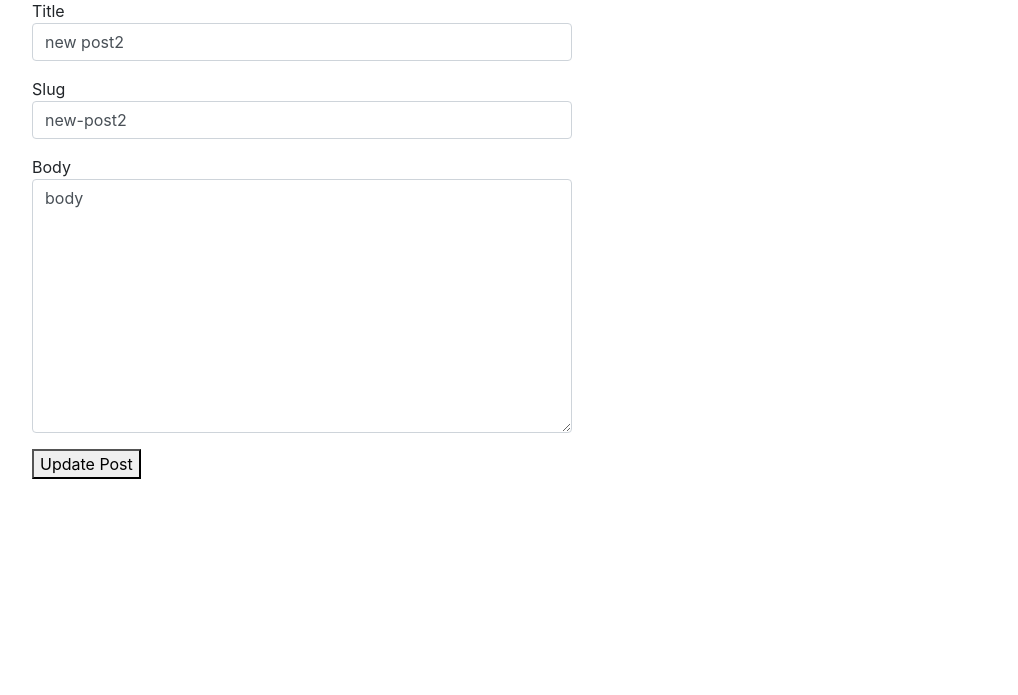
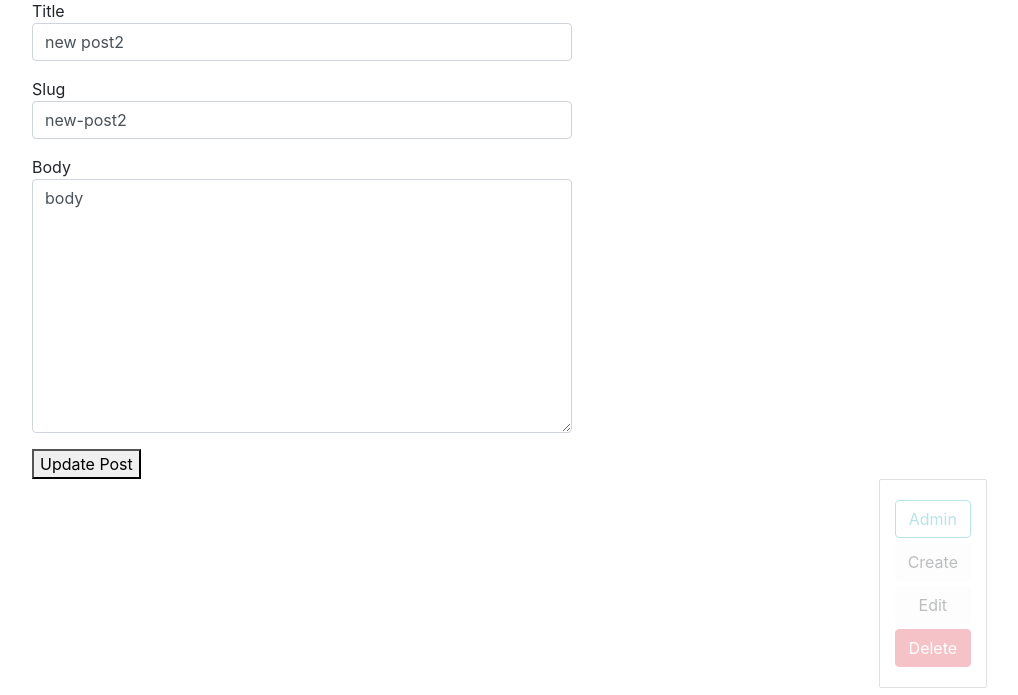
Before and after one commit to VaitsiakhouskiDzmitr/MyBlog, a Django app: a page that uses app/myblog/templates/base.html in a window 1280 px wide. Shown: the part 105-800 px from the top of the page, without its empty margins (243-1261 px from the left). Run offline with Django 3.2, Linux system fonts and the light colour scheme; data comes from the database, SQL or seed files in the repository; some libraries are stand-ins or nearby versions.

Commit message:
admin panel no full

```diff
--- a/app/myblog/blog/templates/blog/base_blog.html
+++ b/app/myblog/blog/templates/blog/base_blog.html
@@ -1 +1,7 @@
 {% extends 'base.html' %}
+
+{% block admin-panel %}
+  <a href="#" class="btn btn-light">Create</a>
+  <a href="{{admin_object.get_update_url}}" class="btn btn-light">Edit</a>
+  <a href="{{admin_object.get_delete_url}}" class="btn btn-danger">Delete</a>
+{% endblock %}
--- a/app/myblog/blog/templates/blog/post_update_form.html
+++ b/app/myblog/blog/templates/blog/post_update_form.html
@@ -1,7 +1,7 @@
 {% extends 'blog/base_blog.html' %}
 
 {% block title %}
-  post Create
+  post Update
 {% endblock %}
 
 {% block content %}
--- a/app/myblog/blog/utils.py
+++ b/app/myblog/blog/utils.py
@@ -2,6 +2,14 @@ from django.shortcuts import render
 from django.shortcuts import get_object_or_404
 from django.shortcuts import redirect
 from .models import *
+
+class ObjectDetailMixin:
+    model = None
+    template = None
+
+    def get(self, request, slug):
+        obj = get_object_or_404(self.model, slug__iexact=slug)
+        return render(request, self.template, context={self.model.__name__.lower(): obj, 'admin_object': obj})
 
 class ObjectUpdateMixin:
     model = None
--- a/app/myblog/blog/views.py
+++ b/app/myblog/blog/views.py
@@ -13,10 +13,13 @@ def posts_list(request):
     posts = Post.objects.all()
     return render(request, 'blog/index.html', context={'posts' : posts})
 
-class PostDetail(View):
-    def get(self, request, slug):
+class PostDetail(ObjectDetailMixin, View):
+    model = Post
+    template = 'blog/post_detail.html'
+
+    '''def get(self, request, slug):
         post = get_object_or_404(Post, slug__iexact=slug)
-        return render(request, 'blog/post_detail.html', context={'post' : post})
+        return render(request, 'blog/post_detail.html', context={'post' : post})'''
 
 class PostCreate(View):
     def get(self, request):
--- a/app/myblog/myblog/settings.py
+++ b/app/myblog/myblog/settings.py
@@ -121,3 +121,6 @@ USE_TZ = True
 # https://docs.djangoproject.com/en/2.2/howto/static-files/
 
 STATIC_URL = '/static/'
+STATICFILES_DIRS = [
+    os.path.join(BASE_DIR, 'static')
+]
--- /dev/null
+++ b/app/myblog/static/css/styles.css
@@ -0,0 +1,17 @@
+.admin-panel{
+  border: 1px solid #999;
+  border-radius: 2px;
+  position: fixed;
+  right: 50px;
+  opacity: 0.3;
+  padding: 15px;
+}
+
+.admin-panel:hover {
+  opacity: 1;
+}
+
+.admin-panel a{
+  display: block;
+  margin: 5px 0;
+}
--- a/app/myblog/templates/base.html
+++ b/app/myblog/templates/base.html
@@ -1,9 +1,11 @@
+{% load static %}
 <!DOCTYPE html>
 <html lang="en" dir="ltr">
   <head>
     <meta charset="utf-8">
     <link rel="stylesheet" href="https://stackpath.bootstrapcdn.com/bootstrap/4.3.1/css/bootstrap.min.css"
     integrity="sha384-ggOyR0iXCbMQv3Xipma34MD+dH/1fQ784/j6cY/iJTQUOhcWr7x9JvoRxT2MZw1T" crossorigin="anonymous">
+    <link rel="stylesheet" href="{% static 'css/styles.css' %}">
     <title>
       {% block title %}
         Python Blog
@@ -50,5 +52,11 @@
       </div>
     </div>
 
+    <div class="admin-panel align-items-center">
+      <a href="/admin" class="btn btn-outline-info">Admin</a>
+      {% block admin-panel %}{% endblock %}
+
+    </div>
+
   </body>
 </html>
```
